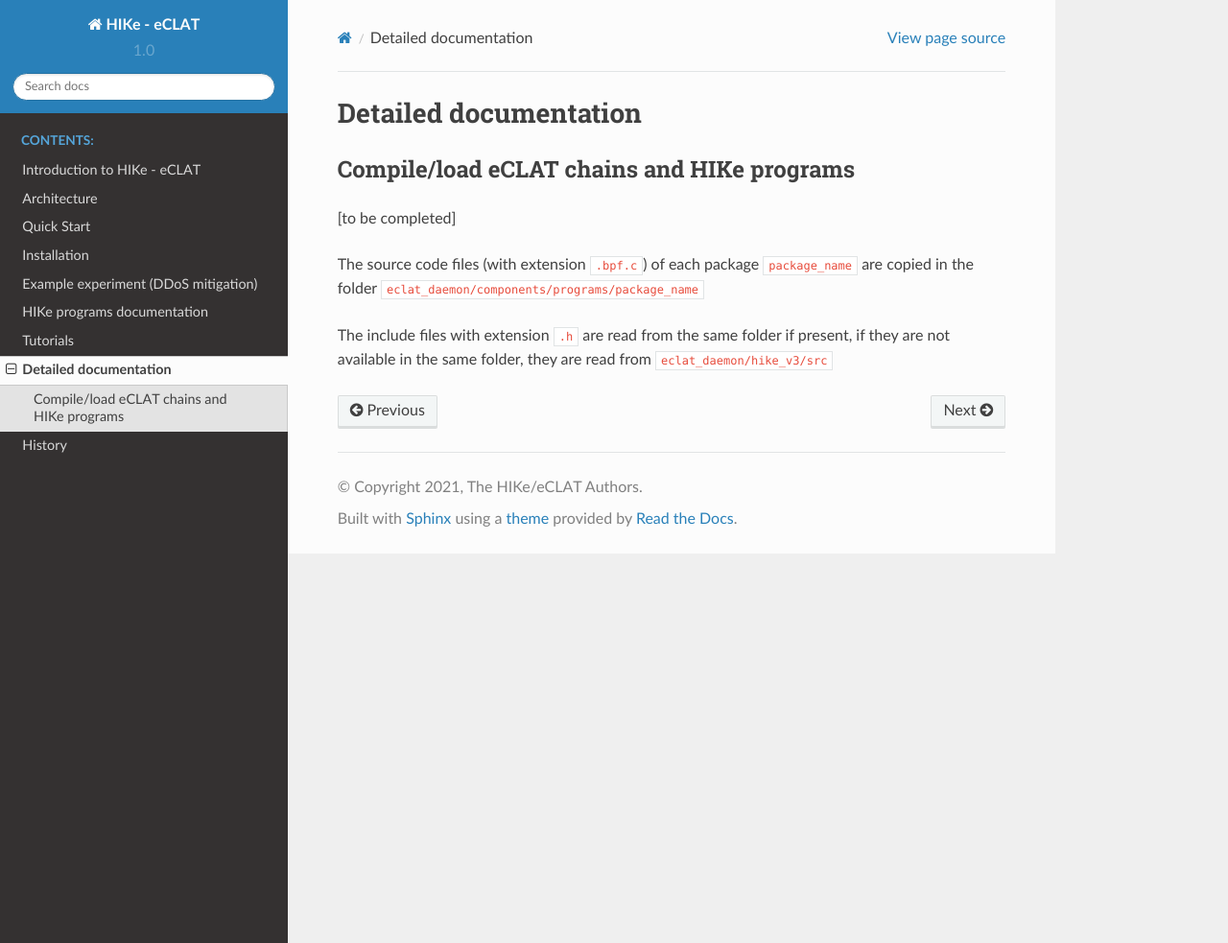
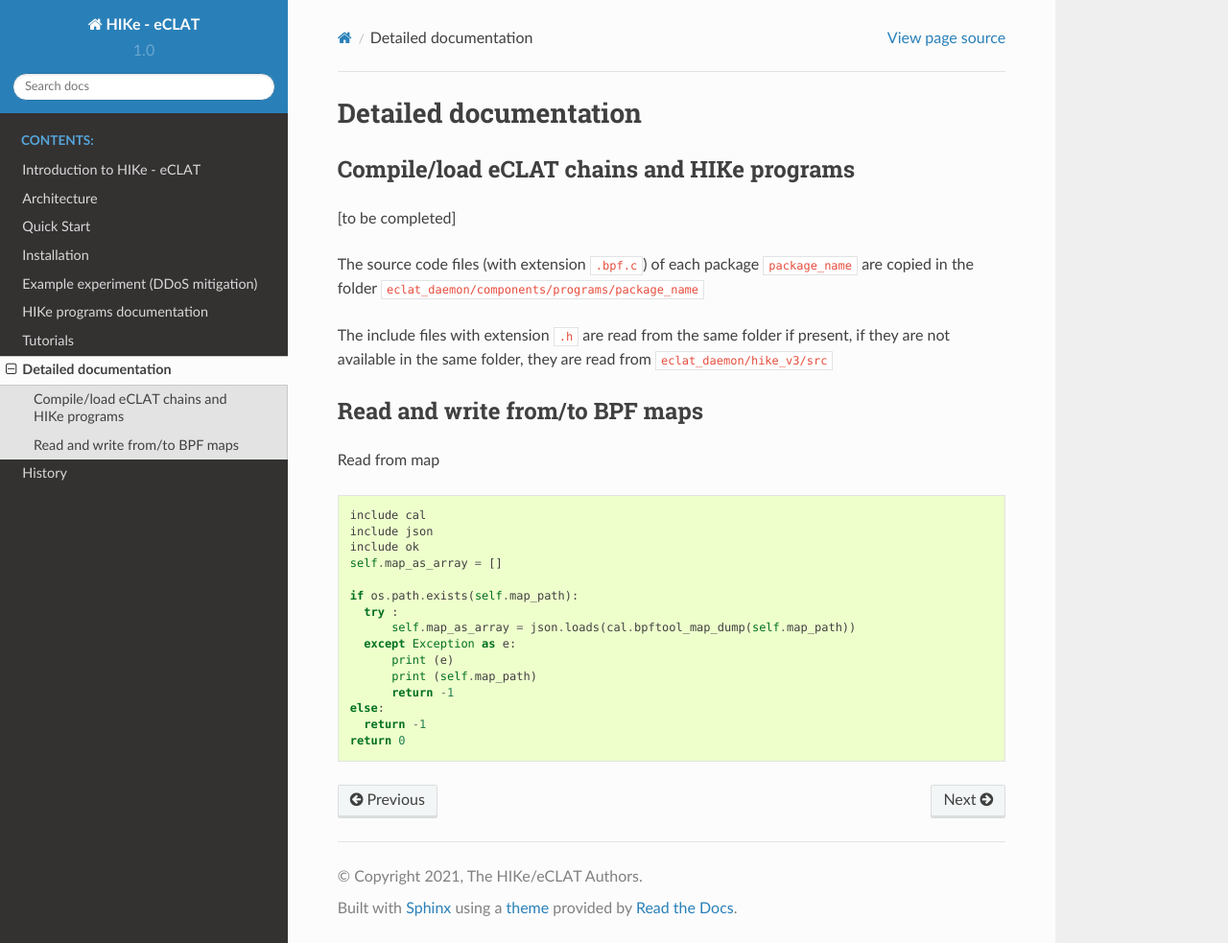
Before and after one commit to hike-eclat/docs, a Sphinx documentation site: the page built from docs/detailed_doc.rst, in a window 1280 px wide and 983 px high. Shown: the whole window at 96% size. Built offline with Sphinx 7.4.7 and the Read the Docs theme 2.0.0, drawn with Linux system fonts in a browser that asks for light colours; pages that are not in the unit, such as notebooks, are missing from menus.

Commit message:
Update detailed_doc.rst

```diff
--- a/docs/detailed_doc.rst
+++ b/docs/detailed_doc.rst
@@ -11,3 +11,26 @@
 
 The include files with extension ``.h`` are read from the same folder if present, if they are
 not available in the same folder, they are read from ``eclat_daemon/hike_v3/src``
+
+Read and write from/to BPF maps
+-------------------------------
+
+Read from map
+
+.. code-block:: python
+
+  include cal
+  include json
+  include ok
+  self.map_as_array = []
+
+  if os.path.exists(self.map_path):
+    try :
+        self.map_as_array = json.loads(cal.bpftool_map_dump(self.map_path))
+    except Exception as e:
+        print (e)
+        print (self.map_path)
+        return -1
+  else:
+    return -1
+  return 0
```
